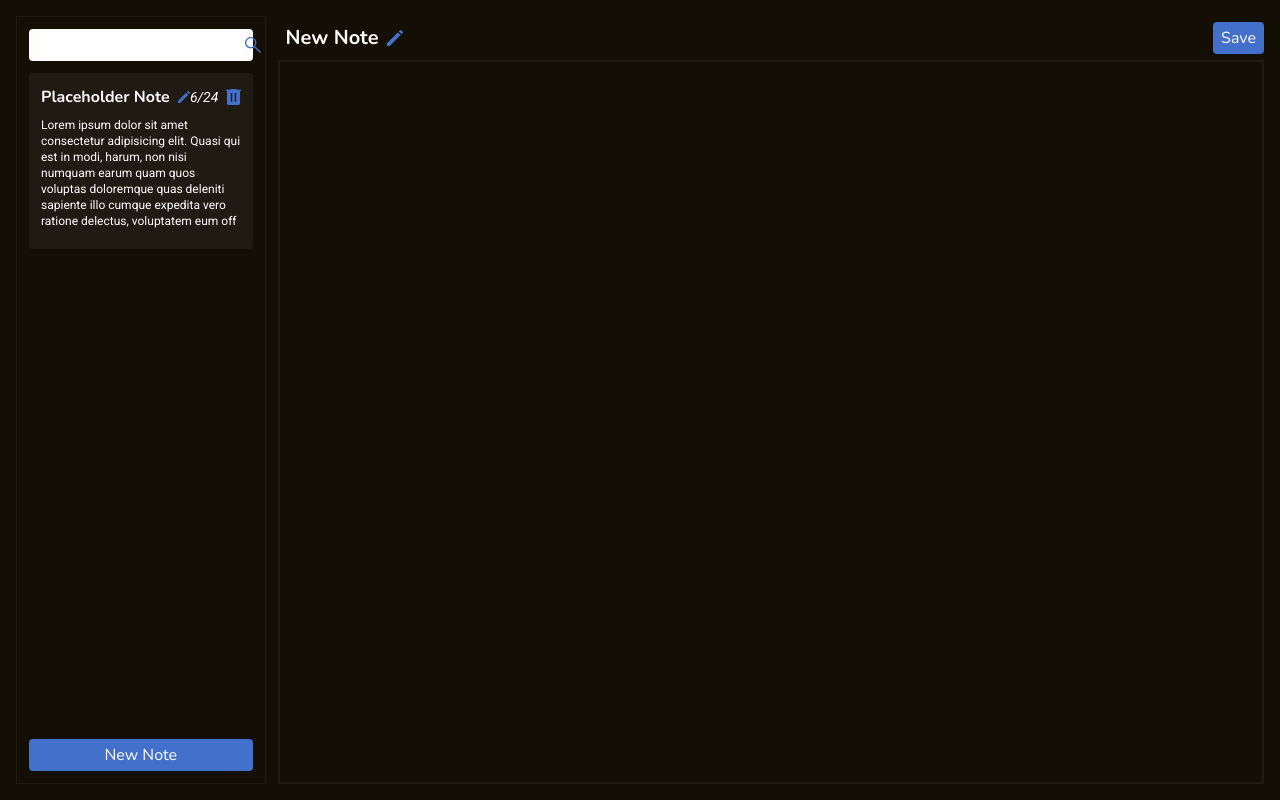
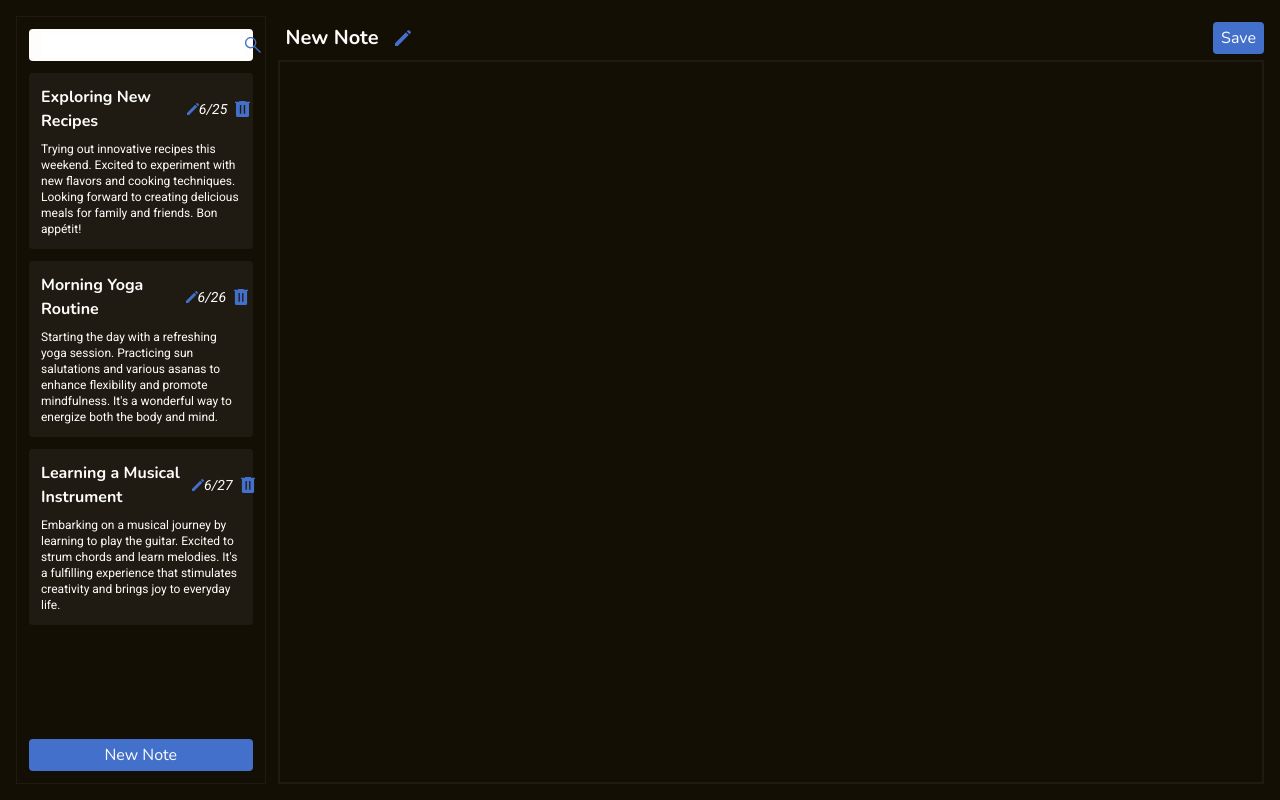
Before and after one commit to dmm22/notes, a React (Vite) app: page / in a window 1280 px wide. Built offline with nearby package versions, Linux system fonts and the light colour scheme.

Commit message:
Add placeholder notes and readme

```diff
--- a/src/components/NoteEditor.tsx
+++ b/src/components/NoteEditor.tsx
@@ -1,4 +1,4 @@
-import { useContext, useState } from "react"
+import { useContext, useState, useRef } from "react"
 import { NoteContext } from "../contexts/NoteContext"
 import Icon from "./Icon"
 import Button from "./Button"
@@ -8,14 +8,35 @@ export default function NoteEditor() {
   const { currentNote, editCurrentNote, saveCurrentNote, editorRef } =
     useContext(NoteContext)
 
+  const titleRef = useRef<null | HTMLInputElement>(null)
+
+  function toggleTitleEditingOn() {
+    setEditTitle(true)
+    setTimeout(() => {
+      titleRef.current?.focus()
+    }, 100)
+  }
+
   const { title, body } = currentNote
 
   return (
     <section className="text-text flex flex-col w-4/5">
       <div className="flex items-center justify-between">
-        <div className="flex items-center">
-          <h1 className="text-xl font-bold p-2">{title}</h1>
-          <Icon iconName="edit" clickHandler={() => console.log("test")} />
+        <div className="inline-flex items-center space-x-2">
+          {editTitle ? (
+            <input
+              onChange={e => editCurrentNote("title", e.target.value)}
+              value={title}
+              onBlur={() => setEditTitle(false)}
+              ref={titleRef}
+              className="outline-none border-none bg-bg text-xl font-bold p-2 width-fit"
+            />
+          ) : (
+            <h1 className="text-xl font-bold p-2">{title}</h1>
+          )}
+          {!editTitle && (
+            <Icon iconName="edit" clickHandler={toggleTitleEditingOn} />
+          )}
         </div>
         <Button
           text="Save"
@@ -28,7 +49,7 @@ export default function NoteEditor() {
         ref={editorRef}
         onChange={e => editCurrentNote("body", e.target.value)}
         value={body}
-        className="bg-bg resize-none border-2 border-secondaryBg1 focus:outline-primaryBtn focus:border-transparent h-screen"
+        className="bg-bg resize-none border-2 border-secondaryBg1 focus:outline-primaryBtn focus:border-transparent h-screen p-2"
       ></textarea>
     </section>
   )
--- a/src/contexts/NoteContext.tsx
+++ b/src/contexts/NoteContext.tsx
@@ -1,5 +1,6 @@
 import { createContext, useState, useRef } from "react"
 import Note from "../types/Note"
+import placeHolderNotes from "../data/placeholderNotes"
 
 interface NoteContextInterface {
   notes: Note[]
@@ -30,13 +31,7 @@ export default function NoteContextProvider({
 }: {
   children: JSX.Element
 }) {
-  const [notes, setNotes] = useState<Note[]>([
-    {
-      title: "Placeholder Note",
-      body: "Lorem ipsum dolor sit amet consectetur adipisicing elit. Quasi qui est in modi, harum, non nisi numquam earum quam quos voluptas doloremque quas deleniti sapiente illo cumque expedita vero ratione delectus, voluptatem eum officia eveniet rem? Voluptatibus magni optio culpa, laudantium quidem velit alias error eveniet tempora incidunt ratione illo consequuntur, aperiam, minima enim odio architecto quo neque excepturi id quos minus placeat! Optio qui dolorum at. Similique maxime recusandae illo error amet perferendis provident voluptatem sed placeat debitis! Totam maxime nesciunt doloribus doloremque natus veniam asperiores nostrum exercitationem quam nam sunt vitae facere, laudantium inventore facilis molestiae! Similique, pariatur.",
-      createdAt: new Date(),
-    },
-  ])
+  const [notes, setNotes] = useState<Note[]>(placeHolderNotes)
   const [currentNote, setCurrentNote] = useState(blankNote())
   const [noteSearchInput, setNoteSearchInput] = useState("")
 
--- /dev/null
+++ b/src/data/placeholderNotes.ts
@@ -0,0 +1,19 @@
+const placeHolderNotes = [
+  {
+    title: "Exploring New Recipes",
+    body: "Trying out innovative recipes this weekend. Excited to experiment with new flavors and cooking techniques. Looking forward to creating delicious meals for family and friends. Bon appétit!",
+    createdAt: new Date("2023-06-25T09:00:00.000Z"),
+  },
+  {
+    title: "Morning Yoga Routine",
+    body: "Starting the day with a refreshing yoga session. Practicing sun salutations and various asanas to enhance flexibility and promote mindfulness. It's a wonderful way to energize both the body and mind.",
+    createdAt: new Date("2023-06-26T08:30:00.000Z"),
+  },
+  {
+    title: "Learning a Musical Instrument",
+    body: "Embarking on a musical journey by learning to play the guitar. Excited to strum chords and learn melodies. It's a fulfilling experience that stimulates creativity and brings joy to everyday life.",
+    createdAt: new Date("2023-06-27T15:45:00.000Z"),
+  },
+]
+
+export default placeHolderNotes
--- a/src/types/Note.ts
+++ b/src/types/Note.ts
@@ -1,5 +1,5 @@
 export default interface Note {
   title: string
   body: string
-  createdAt: Date
+  createdAt: Date | string
 }
```
Also changed, not shown: src/assets/app.png (added), 1 other file (tests, documents, lock files or other folders).
